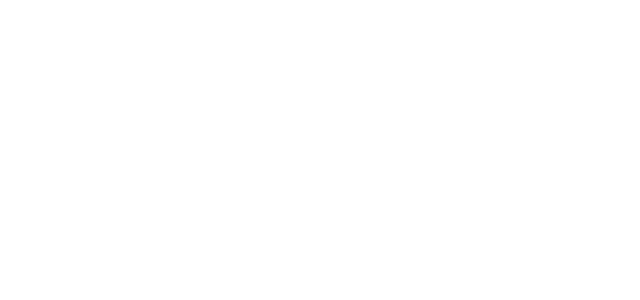
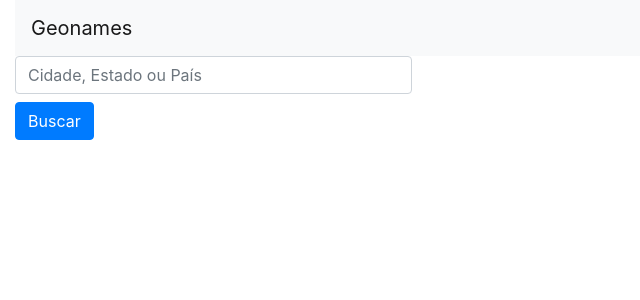
Before and after one commit to PatricSPires/react-test, a React (Create React App) app: page / in a window 1280 px wide. Shown: the top 300 px of the page, without its empty margins (0-640 px from the left). Built offline with nearby package versions, Linux system fonts and the light colour scheme.

Commit message:
feat(home): create home page

```diff
--- a/src/pages/Home/index.js
+++ b/src/pages/Home/index.js
@@ -1,9 +1,29 @@
 import React from "react";
-
-// import { Container } from './styles';
+import Layout from "../../components/Layout";
 
 function Home() {
-  return <div />;
+  return (
+    <Layout>
+      <form action="">
+        <div className="row">
+          <div className="col-md-4">
+            <div className="form-group">
+              <input
+                type="text"
+                className="form-control mb-2"
+                id="exampleInputEmail1"
+                aria-describedby="emailHelp"
+                placeholder="Cidade, Estado ou País"
+              ></input>
+              <button type="submit" className="btn btn-primary">
+                Buscar
+              </button>
+            </div>
+          </div>
+        </div>
+      </form>
+    </Layout>
+  );
 }
 
 export default Home;
```
